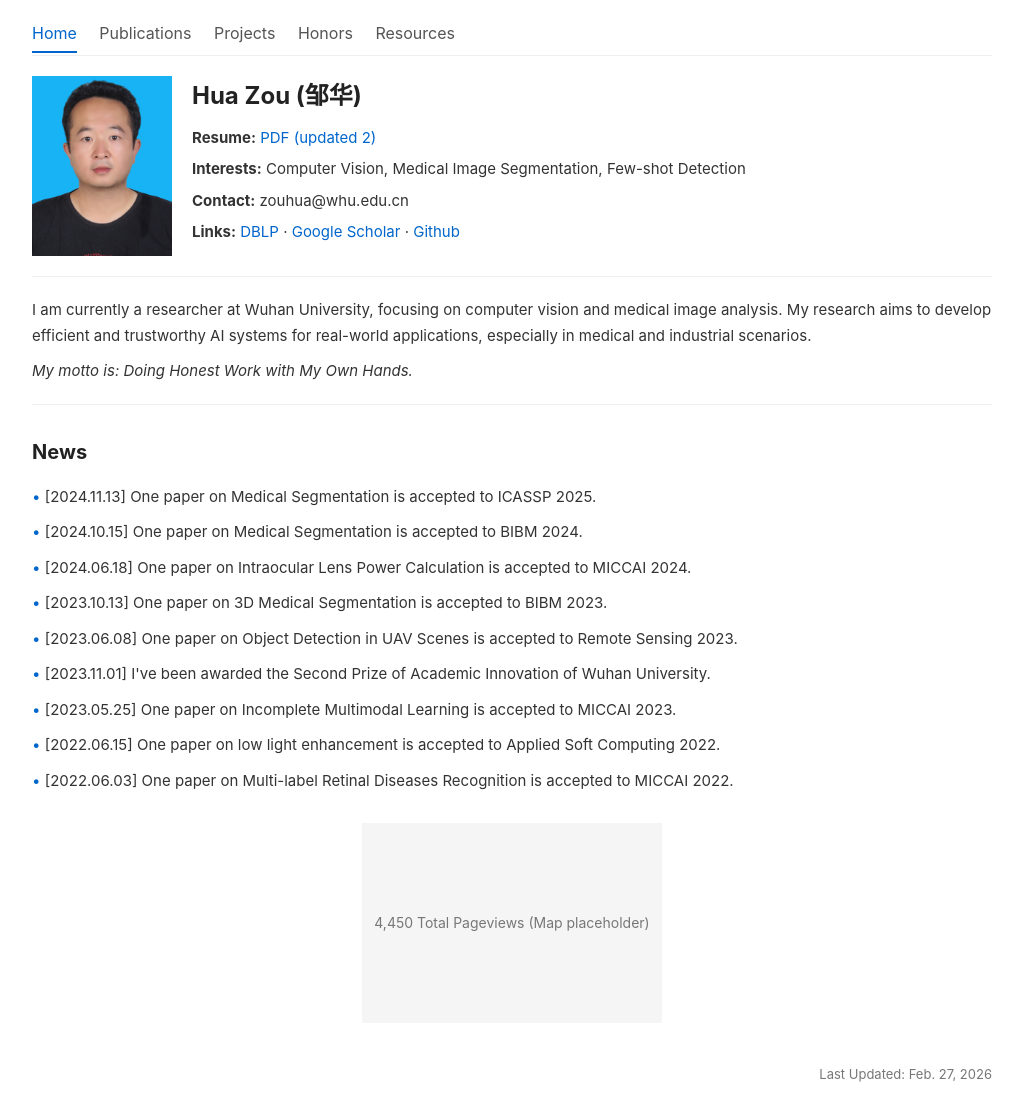
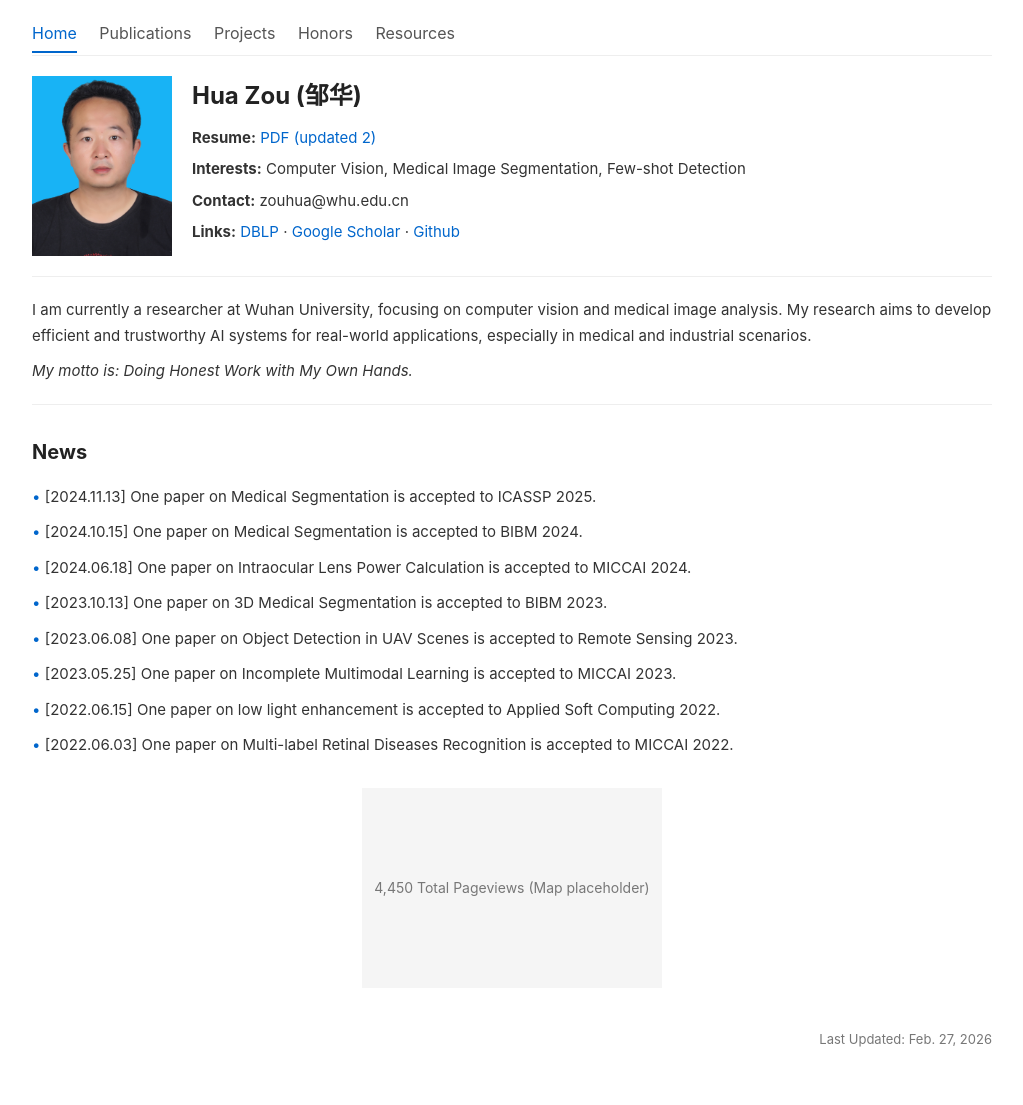
Before and after one commit to zouhuawhu/zouhuawhu.github.io, a Jekyll site: the page built from index.html, in a window 1280 px wide. Shown: the whole page, without its empty margins (128-1151 px from the left). Built offline with Jekyll 4.4.1, drawn with Linux system fonts in a browser that asks for light colours; after the commit the page ends 1070 px from its top, so only the background shows below that.

Commit message:
Update _config.yml

```diff
--- a/_config.yml
+++ b/_config.yml
@@ -45,8 +45,6 @@ news:
     content: One paper on 3D Medical Segmentation is accepted to BIBM 2023.
   - date: 2023.06.08
     content: One paper on Object Detection in UAV Scenes is accepted to Remote Sensing 2023.
-  - date: 2023.11.01
-    content: I've been awarded the Second Prize of Academic Innovation of Wuhan University.
   - date: 2023.05.25
     content: One paper on Incomplete Multimodal Learning is accepted to MICCAI 2023.
   - date: 2022.06.15
```
